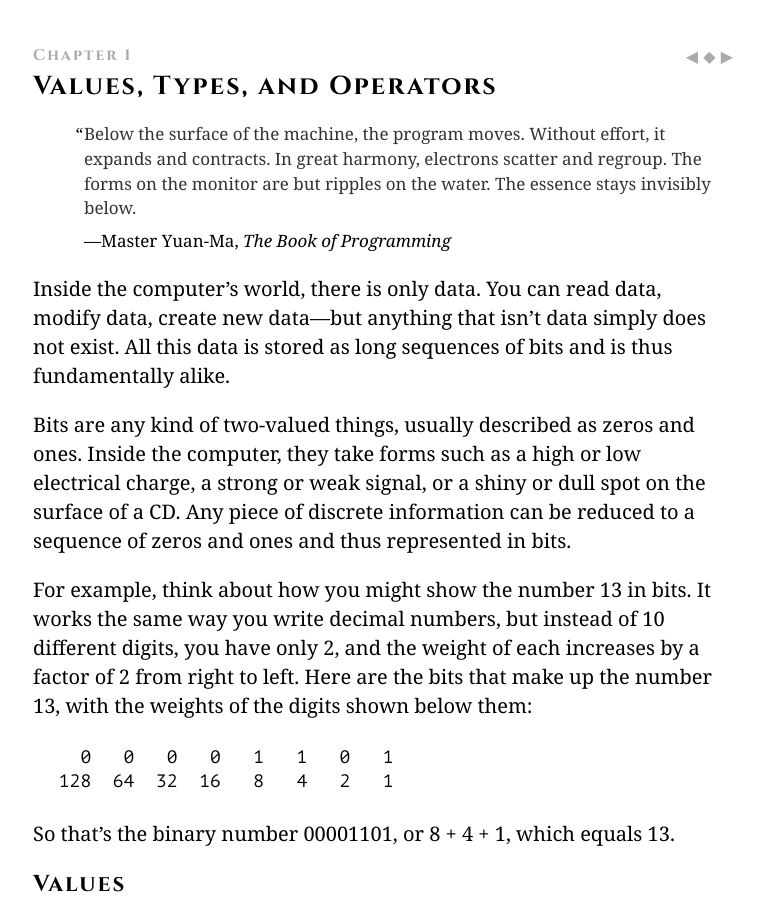
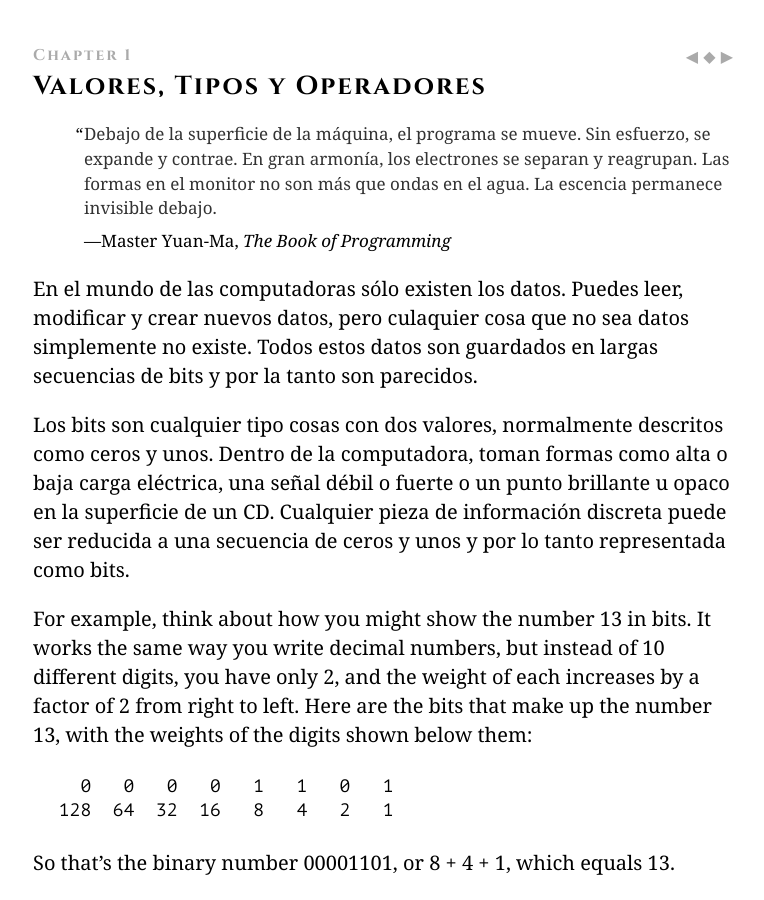
Before and after one commit to hectorip/Eloquent-JavaScript-ES-online, a Jekyll site: the page chapters/01_values.html, which Jekyll copies as it is, in a window 1280 px wide and 900 px high. Shown: the whole window, without its empty margins (257-1021 px from the left). Built offline with Jekyll 4.4.1, drawn with Linux system fonts in a browser that asks for light colours; nearby versions of some CDN libraries; library files that are not in the unit come from our copies.

Commit message:
Really adding changes

```diff
--- a/chapters/01_values.html
+++ b/chapters/01_values.html
@@ -1,7 +1,7 @@
 <!doctype html>
 <head>
   <meta charset="utf-8">
-  <title>Values, Types, and Operators :: Eloquent JavaScript</title>
+  <title>Valores, Tipos y Operadores :: Eloquent JavaScript</title>
   <link rel=stylesheet href="js/node_modules/codemirror/lib/codemirror.css">
   <script src="js/acorn_codemirror.js"></script>
   <link rel=stylesheet href="css/ejs.css">
@@ -17,25 +17,26 @@
   <a href="02_program_structure.html" title="next chapter">▶</a>
 </nav>
 
-<h1><div class=chap_num>Chapter 1</div>Values, Types, and Operators</h1>
+<h1><div class=chap_num>Chapter 1</div>Valores, Tipos y Operadores</h1>
 <blockquote>
-<p><a class=p_ident id="p_93S4YBaGUf" href="#p_93S4YBaGUf"></a>Below the surface of the
-machine, the program moves. Without effort, it expands and contracts.
-In great harmony, electrons scatter and regroup. The forms on the
-monitor are but ripples on the water. The essence stays invisibly
-below.</p>
+<p><a class=p_ident id="p_bpaGsABGGJ" href="#p_bpaGsABGGJ"></a>Debajo de la superficie de la
+máquina, el programa se mueve. Sin esfuerzo, se expande y contrae.
+En gran armonía, los electrones se separan y reagrupan. Las formas en
+el monitor no son más que ondas en el agua. La escencia permanece
+invisible debajo.</p>
  <footer>Master Yuan-Ma, <cite>The Book of Programming</cite></footer>
 </blockquote>
-<p><a class=p_ident id="p_WcNfmhhcRw" href="#p_WcNfmhhcRw"></a>Inside the computer&#8217;s world,
-there is only data. You can read data, modify data, create new
-data—but anything that isn&#8217;t data simply does not exist. All this data
-is stored as long sequences of bits and is thus fundamentally alike.</p>
-<p><a class=p_ident id="p_W1gJpe5a7/" href="#p_W1gJpe5a7/"></a>Bits are any kind of two-valued things, usually
-described as zeros and ones. Inside the computer, they take forms
-such as a high or low electrical charge, a strong or weak signal, or a
-shiny or dull spot on the surface of a CD. Any piece of discrete
-information can be reduced to a sequence of zeros and ones and thus
-represented in bits.</p>
+<p><a class=p_ident id="p_8+qtsVLBe8" href="#p_8+qtsVLBe8"></a> En el mundo de las
+computadoras sólo existen los datos. Puedes leer, modificar y crear
+nuevos datos, pero culaquier cosa que no sea datos simplemente no
+existe. Todos estos datos son guardados en largas secuencias de bits
+y por la tanto son parecidos.</p>
+<p><a class=p_ident id="p_9IUamZs9w8" href="#p_9IUamZs9w8"></a> Los bits son cualquier tipo cosas con dos valores,
+normalmente descritos como ceros y unos. Dentro de la computadora, toman
+formas como alta o baja carga eléctrica, una señal débil o fuerte o
+un punto brillante u opaco en la superficie de un CD. Cualquier pieza
+de información discreta puede ser reducida a una secuencia de ceros y
+unos y por lo tanto representada como bits.</p>
 <p><a class=p_ident id="p_4aF4f4tRCh" href="#p_4aF4f4tRCh"></a>For example, think
 about how you might show the number 13 in bits. It works the same way
 you write decimal numbers, but instead of 10 different digits, you
--- a/index.html
+++ b/index.html
@@ -15,7 +15,7 @@ layout: default
   <ol>
     <a href="chapters/00_intro.html"> Intro </a>
     <li>
-      <a href="chapters/01_values.html"> 1. Valores, Tipos y Operadores</a>
+      <a href="chapters/01_values.html"> Valores, Tipos y Operadores</a>
     </li>
   </ol>
 </section>
```
Also changed, not shown: 3 other files.
